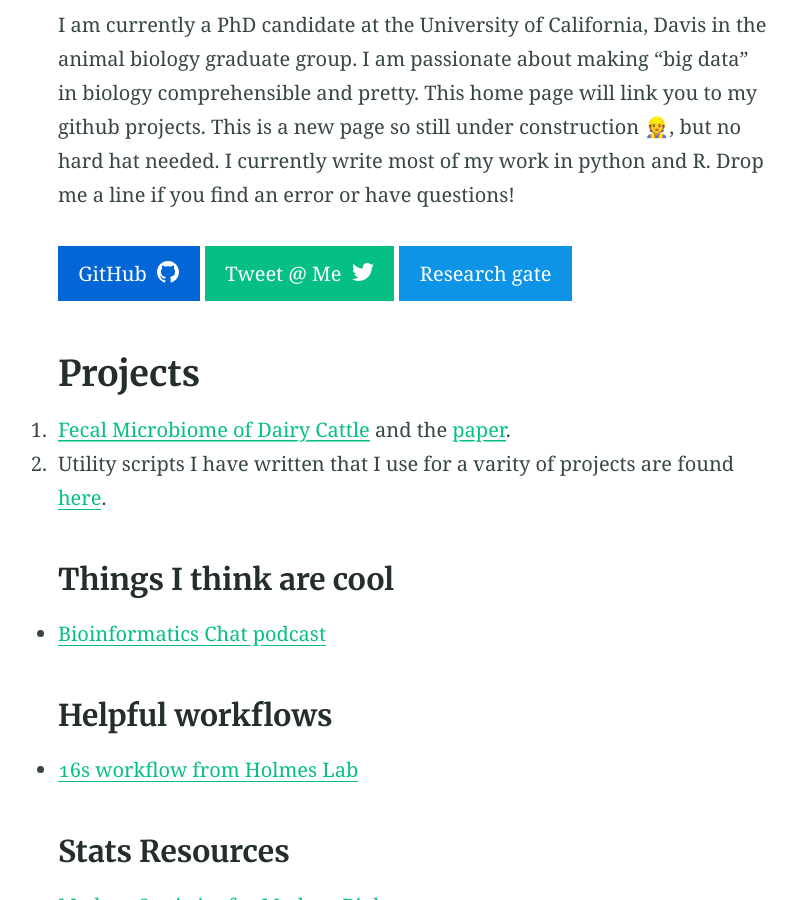
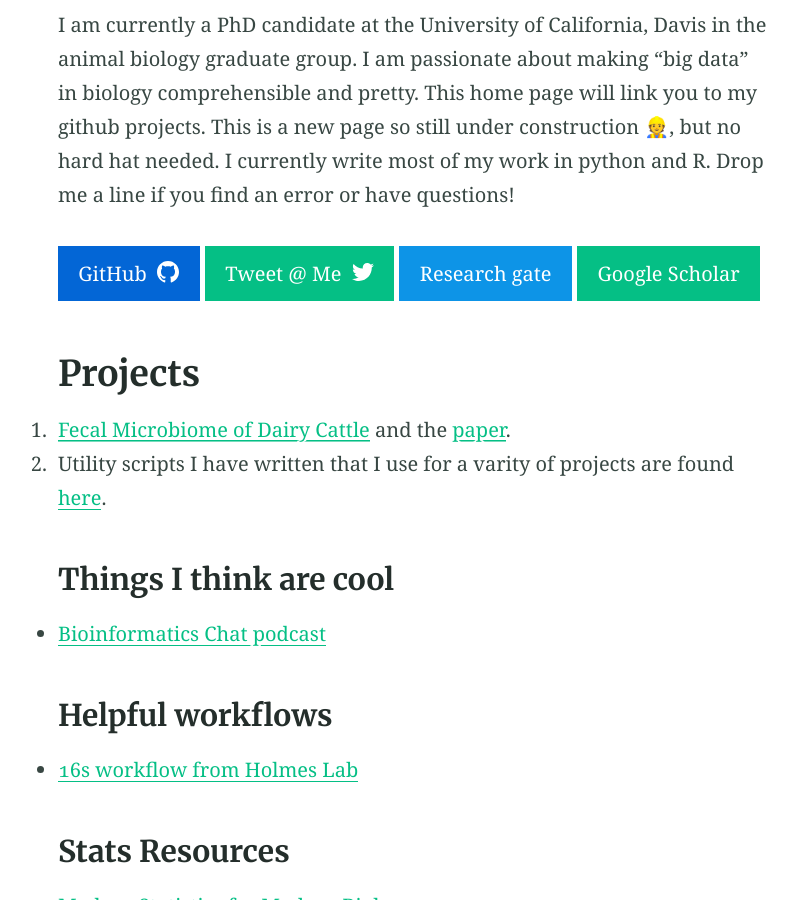
Before and after one commit to jvhagey/jvhagey.github.io, a Jekyll site: the page built from index.md, in a window 1280 px wide and 900 px high, scrolled down 538 px. Shown: the whole window, without its empty margins (225-1022 px from the left). Built offline with Jekyll 4.4.1, drawn with Linux system fonts in a browser that asks for light colours; our own code applies the rules of GitHub Pages for plain Markdown files.

Commit message:
Update index.md

```diff
--- a/index.md
+++ b/index.md
@@ -12,7 +12,7 @@ excerpt: "This is the home page of Jill Hagey's github"
 
 I am currently a PhD candidate at the University of California, Davis in the animal biology graduate group. I am passionate about making "big data" in biology comprehensible and pretty. This home page will link you to my github projects. This is a new page so still under construction 👷, but no hard hat needed. I currently write most of my work in python and R. Drop me a line if you find an error or have questions!
 
-{% include button.html text="GitHub" icon="github" link="https://github.com/jvhagey" color="#0366d6" %} {% include button.html text="Tweet @ Me" icon="twitter" link="https://twitter.com/JillHagey" color="#33333" %} {% include button.html text="Research gate" link="https://www.researchgate.net/profile/Jill_Hagey2" color="#0d94e7" %}
+{% include button.html text="GitHub" icon="github" link="https://github.com/jvhagey" color="#0366d6" %} {% include button.html text="Tweet @ Me" icon="twitter" link="https://twitter.com/JillHagey" color="#33333" %} {% include button.html text="Research gate" link="https://www.researchgate.net/profile/Jill_Hagey2" color="#0d94e7" %} {% include button.html text="Google Scholar" link="https://scholar.google.com/citations?user=b3QakQEAAAAJ&hl=en" color="FF3374" %}
 
 ## Projects
 1. [Fecal Microbiome of Dairy Cattle](https://github.com/jvhagey/CDRF-CA_Dairy_Fecal_Microbiome) and the [paper](https://www.frontiersin.org/articles/10.3389/fmicb.2019.01093/full).
```
